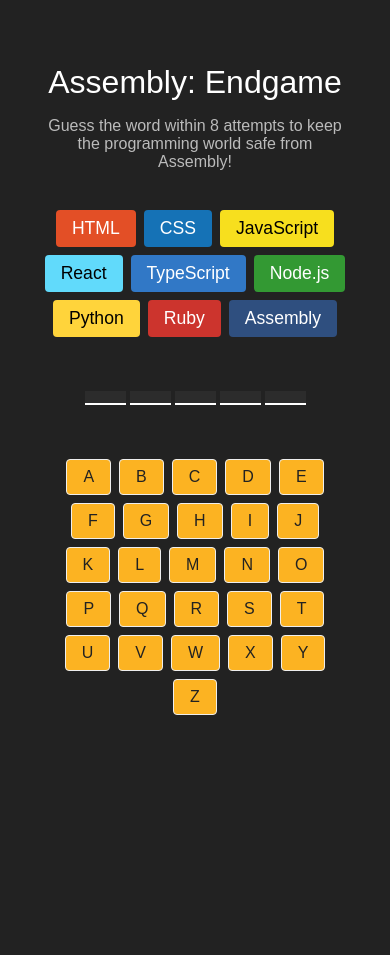
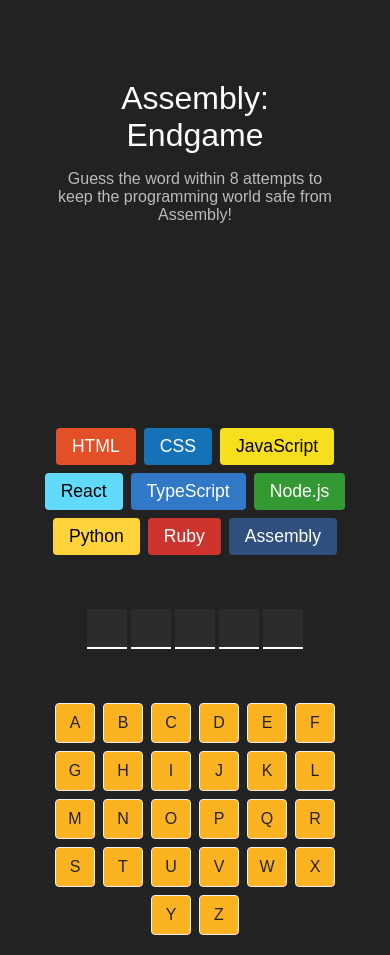
Before and after one commit to Ahmed-Ibrahim98/Assembly-EndGame, a React (Vite) app: page / in a window 390 px wide. Before the commit the page ends 844 px from the top, so only its background shows below. Built offline with nearby package versions, Linux system fonts and the light colour scheme.

Commit message:
Enhancing responsiveness

```diff
--- a/src/App.css
+++ b/src/App.css
@@ -1,9 +1,6 @@
 header {
     width: 80%;
-    position: absolute;
-    top: 4rem;
-    left: 50%;
-    transform: translateX(-50%);
+    margin-top: 4rem;
 }
 header h1{
     font-size: 2rem;
@@ -23,7 +20,7 @@
     display: flex;
     flex-wrap: wrap;
     justify-content: center; /* Centers the items on every row */
-    width: 80%;
+    width: 100%;
     margin: 0 auto; /* Centers the container itself */
 }
 
@@ -58,14 +55,16 @@
 
 .letters > div.letter {
     flex: 0 1 auto;
-    width: 41px;
-    padding: 6px 12px;
-    font-size: 2rem;
+    min-width: 40px;
+    height: 40px;
+    display: flex;
+    justify-content: center;
+    align-items: center;
+    font-size: 1.5rem;
     background: #2c2c2c;
     color: #dddddd;
     border-bottom: 2px solid #ffffff;
     text-transform: uppercase;
-    text-align: center;
     margin: 0.125rem;
 }
 .buttons {
@@ -73,10 +72,12 @@
     display: flex;
     flex-wrap: wrap;
     justify-content: center;
-    width: 75%
+    width: 90%;
 }
 .letter-btn {
-    padding: 0.5rem 1rem;
+    display: flex;
+    justify-content: center;
+    align-items: center;
     font-size: 1rem;
     border-radius: 4px;
     cursor: pointer;
@@ -84,11 +85,17 @@
     color: #222222;
     margin: 0.25rem;
     border: 1px solid #eeeeee;
+    width: 40px;
+    height: 40px;
 }
 
 .result-box {
-    width: 80%;
-    margin: 2rem auto;
+    width: 100%;
+    margin: 1rem auto;
+    min-height: 120px; /* Provides breathing room even when empty */
+    display: flex;
+    align-items: center;
+    justify-content: center;
 }
 
 /* Base styles for both banners */
@@ -102,9 +109,10 @@
     color: #ffffff;
     font-family: 'Segoe UI', Roboto, Helvetica, Arial, sans-serif;
     text-align: center;
-    min-width: 300px;
+    width: 100%;
+    max-width: 500px;
     min-height: 100px;
-    margin: 10px 0;
+    margin: 0 auto; /* Removed vertical margin since parent handles spacing */
     border: none;
     box-shadow: 0 2px 4px 0 rgb(255, 255, 255, 0.3);
 }
@@ -150,14 +158,26 @@
     cursor: pointer;
     border: none;
     font-size: 1.5rem;
-    min-width: 45%;
+    width: 500px;
 }
 
-@media (min-width: 980px) {
+@media (min-width: 800px) {
     .buttons {
-        width: 50%;
+        max-width: 700px;
     }
     .result-box {
-        width: 40%;
+        max-width: 700px;
+    }
+    .languages {
+        max-width: 700px;
+    }
+    .new-game {
+        max-width: 500px;
     }
 }
+
+@media (max-width: 600px) {
+    .new-game {
+        max-width: 80%;
+    }
+}
--- a/src/index.css
+++ b/src/index.css
@@ -7,18 +7,18 @@
     font-family: sans-serif;
     background-color: #222222;
     color: #ffffff;
-    overflow: hidden;
+    min-height: 100vh;
     text-align: center;
 }
 #root {
-    height: 100vh;
-    width: 100vw;
+    min-height: 100vh;
+    width: 100%;
     display: flex;
-    justify-content: center;
+    justify-content: flex-start;
     align-items: center;
     flex-direction: column;
-    overflow: hidden;
     position: relative;
     z-index: 1;
     gap: 1rem;
+    padding: 1rem;
 }
```
